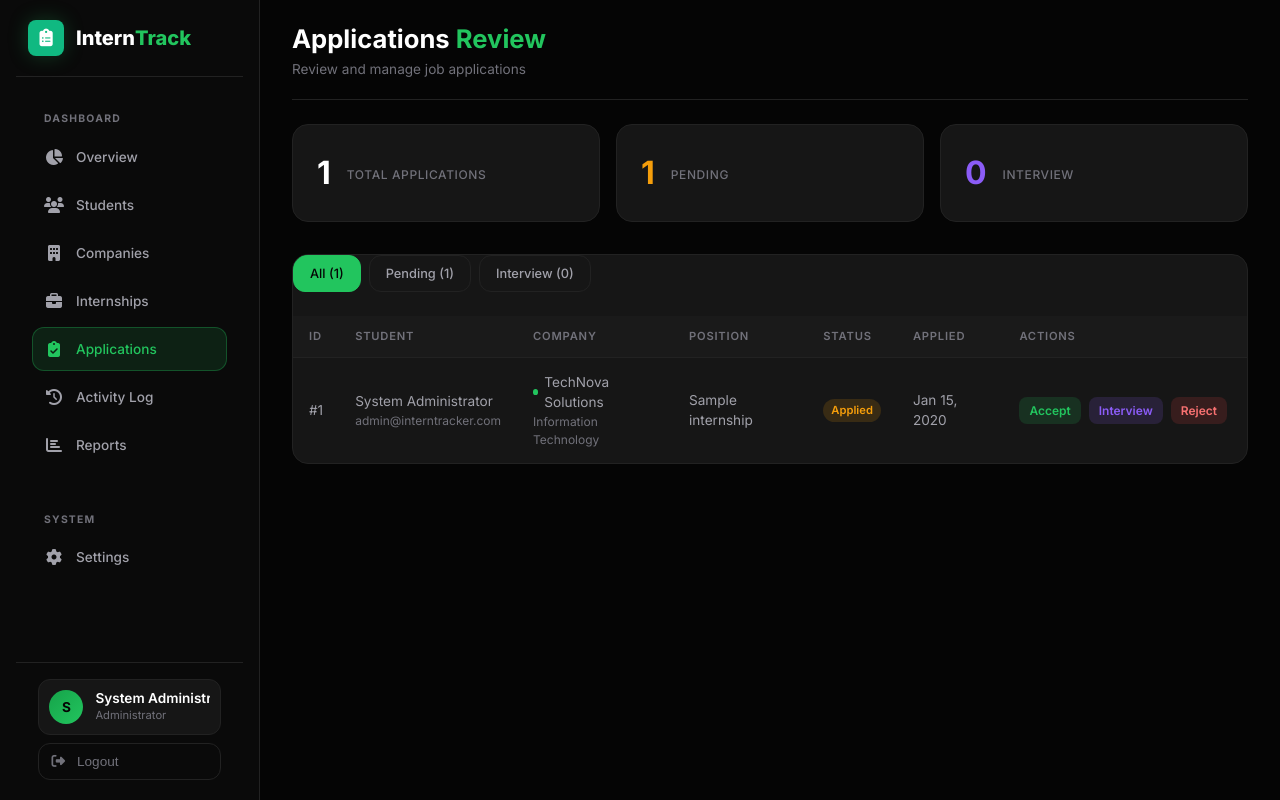
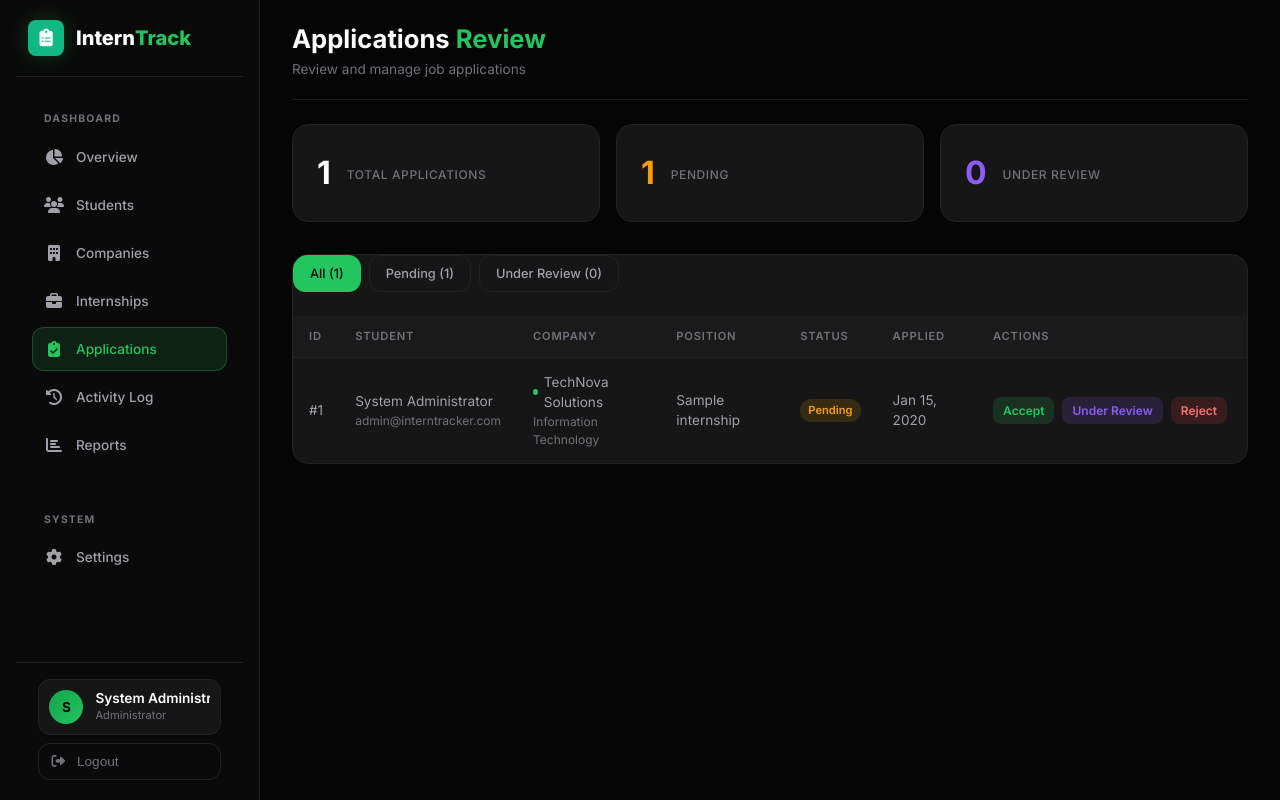
Before and after one commit to hprwang/internship-tracker-main, a PHP site: page /internship-tracker/php/admin_applications.php in a window 1280 px wide. Run offline with PHP 8.4, Linux system fonts and the light colour scheme; a user stored in the database is signed in; data comes from the database, SQL or seed files in the repository; tables that the repository leaves empty hold one stand-in row (values such as "Sample post"); some libraries are stand-ins or nearby versions.

Commit message:
feat: Add status sync trigger and fix stale data in student applications
- Updated admin endpoint to write status changes to applications table (not internships)
- Added database trigger sync_status_on_update to cascade status changes across tables
- Implemented auto-refresh mechanism for frontend status badges
- Improved status validation and audit trail logging
- Fixed column alignment ensuring 6 <th> match exactly 6 <td> in each row
- Added cache: 'no-store' to application fetch to prevent stale responses

```diff
--- a/php/admin_applications.php
+++ b/php/admin_applications.php
@@ -18,29 +18,36 @@ $csrf = generateCSRF();
 $db = Database::getConnection();
 $filter = $_GET['filter'] ?? 'all';
 
-// Get applications - all internships that have status applied or interview
+// Applications students submitted to company postings (applications table).
+// NOTE: this used to read from the legacy `internships` table (students'
+// self-logged internships), which is a separate feature — that meant Accept/
+// Reject here never touched the row shown on the student's "My Applications"
+// tab. Fixed to query/act on `applications` instead.
 $statusWhere = match($filter) {
-    'pending' => "i.status = 'applied'",
-    'interview' => "i.status = 'interview'",
-    default => "i.status IN ('applied', 'interview')"
+    'pending' => "a.status = 'pending'",
+    'interview' => "a.status = 'under_review'",
+    default => "a.status IN ('pending', 'under_review')"
 };
 
 $applications = $db->query("
-    SELECT i.*, u.full_name as student_name, u.email as student_email, c.name as company_name, c.industry as company_industry
-    FROM internships i
-    LEFT JOIN users u ON i.student_id = u.id
-    LEFT JOIN companies c ON i.company_id = c.id
+    SELECT a.*, u.full_name as student_name, u.email as student_email,
+           c.name as company_name, c.industry as company_industry,
+           ci.title as title
+    FROM applications a
+    LEFT JOIN users u ON a.student_id = u.id
+    LEFT JOIN company_internships ci ON a.company_internship_id = ci.id
+    LEFT JOIN companies c ON ci.company_id = c.id
     WHERE $statusWhere
-    ORDER BY i.created_at DESC
+    ORDER BY a.applied_at DESC
 ")->fetchAll();
 
 // Stats for all applications
 $allApps = $db->query("
-    SELECT i.* FROM internships i WHERE i.status IN ('applied', 'interview')
+    SELECT status FROM applications WHERE status IN ('pending', 'under_review')
 ")->fetchAll();
 $total = count($allApps);
-$pending = count(array_filter($allApps, fn($a) => $a['status'] === 'applied'));
-$interview = count(array_filter($allApps, fn($a) => $a['status'] === 'interview'));
+$pending = count(array_filter($allApps, fn($a) => $a['status'] === 'pending'));
+$interview = count(array_filter($allApps, fn($a) => $a['status'] === 'under_review'));
 ?>
 <!DOCTYPE html>
 <html lang="en" data-theme="dark">
@@ -138,8 +145,10 @@ $interview = count(array_filter($allApps, fn($a) => $a['status'] === 'interview'
     .data-table tr:hover td { background: var(--bg-elevated); }
 
     .status-badge { display: inline-flex; padding: 0.2rem 0.5rem; border-radius: 999px; font-size: 0.7rem; font-weight: 600; text-transform: capitalize; }
-    .status-badge.applied { background: rgba(245,158,11,0.15); color: #F59E0B; }
-    .status-badge.interview { background: rgba(139,92,246,0.15); color: #8B5CF6; }
+    .status-badge.pending { background: rgba(245,158,11,0.15); color: #F59E0B; }
+    .status-badge.under_review { background: rgba(139,92,246,0.15); color: #8B5CF6; }
+    .status-badge.accepted { background: rgba(34,197,94,0.15); color: #22C55E; }
+    .status-badge.rejected { background: rgba(239,68,68,0.15); color: #F87171; }
 
     .company-badge { display: inline-flex; align-items: center; gap: 0.375rem; }
     .company-badge .industry-dot { width: 6px; height: 6px; border-radius: 50%; background: var(--green-neon); }
@@ -199,7 +208,7 @@ $interview = count(array_filter($allApps, fn($a) => $a['status'] === 'interview'
       </div>
       <div class="stat-card">
         <div class="stat-value interview"><?= $interview ?></div>
-        <div class="stat-label">Interview</div>
+        <div class="stat-label">Under Review</div>
       </div>
     </div>
 
@@ -207,7 +216,7 @@ $interview = count(array_filter($allApps, fn($a) => $a['status'] === 'interview'
       <div class="filter-tabs">
         <a href="?filter=all" class="filter-tab <?= $filter === 'all' ? 'active' : '' ?>">All (<?= $total ?>)</a>
         <a href="?filter=pending" class="filter-tab <?= $filter === 'pending' ? 'active' : '' ?>">Pending (<?= $pending ?>)</a>
-        <a href="?filter=interview" class="filter-tab <?= $filter === 'interview' ? 'active' : '' ?>">Interview (<?= $interview ?>)</a>
+        <a href="?filter=interview" class="filter-tab <?= $filter === 'interview' ? 'active' : '' ?>">Under Review (<?= $interview ?>)</a>
       </div>
 
 <table class="data-table" data-no-bulk>
@@ -238,12 +247,12 @@ $interview = count(array_filter($allApps, fn($a) => $a['status'] === 'interview'
               <div style="font-size: 0.75rem; color: var(--text-muted);"><?= e($a['company_industry'] ?? '') ?></div>
             </td>
             <td><?= e($a['title']) ?></td>
-            <td><span class="status-badge <?= e($a['status']) ?>"><?= e($a['status']) ?></span></td>
-            <td><?= date('M d, Y', strtotime($a['created_at'])) ?></td>
+            <td><span class="status-badge <?= e($a['status']) ?>"><?= e(str_replace('_', ' ', $a['status'])) ?></span></td>
+            <td><?= date('M d, Y', strtotime($a['applied_at'])) ?></td>
             <td>
               <div class="action-btn-group">
                 <button class="btn btn-accept action-btn" onclick="reviewApplication(<?= $a['id'] ?>, 'accepted')">Accept</button>
-                <button class="btn btn-interview action-btn" onclick="reviewApplication(<?= $a['id'] ?>, 'interview')">Interview</button>
+                <button class="btn btn-interview action-btn" onclick="reviewApplication(<?= $a['id'] ?>, 'under_review')">Under Review</button>
                 <button class="btn btn-reject action-btn" onclick="reviewApplication(<?= $a['id'] ?>, 'rejected')">Reject</button>
               </div>
             </td>
@@ -270,11 +279,11 @@ function toast(msg, type = 'info') {
 }
 
 function reviewApplication(id, status) {
-  const statusText = status === 'accepted' ? 'accept' : status === 'interview' ? 'schedule interview for' : 'reject';
+  const statusText = status === 'accepted' ? 'accept' : status === 'under_review' ? 'mark under review' : 'reject';
   if (!confirm(`Are you sure you want to ${statusText} application #${id}?`)) return;
 
   const fd = new FormData();
-  fd.append('action', 'update_internship_status');
+  fd.append('action', 'update_application_status');
   fd.append('id', id);
   fd.append('status', status);
   fd.append('csrf_token', App.csrfToken);
```
Also changed, not shown: php/admin.php (+59 -0 lines).
